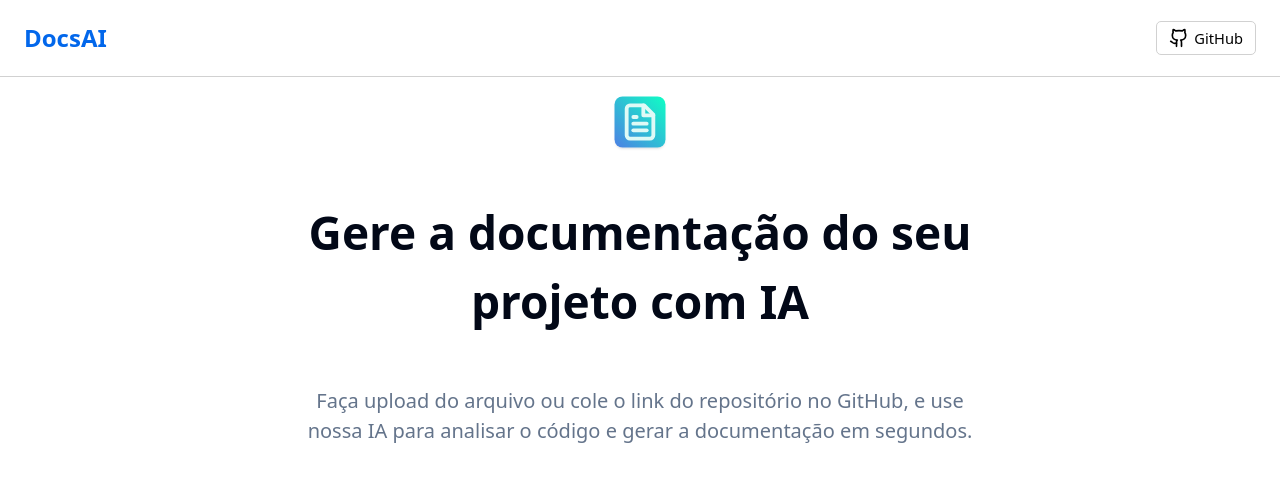
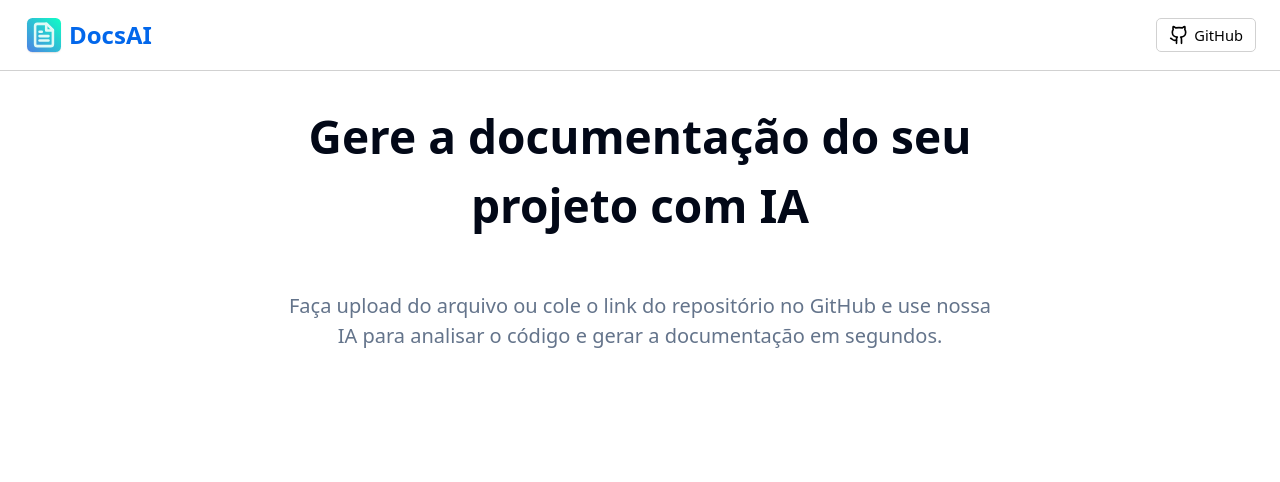
Before and after one commit to otaviocostao/docs-ai, a React (Vite) app: page / in a window 1280 px wide. Shown: the top 482 px of the page. Built offline with nearby package versions, Linux system fonts and the light colour scheme.

Commit message:
Alteração na header e na div de info

```diff
--- a/src/components/InfoArea/InfoArea.css
+++ b/src/components/InfoArea/InfoArea.css
@@ -7,6 +7,8 @@
 }
 
 .h1-area{
+    width: 100%;
+    height: auto;
     font-size: 23px;
     color: var(--font-color-black);
 }
@@ -15,14 +17,3 @@
     color: var(--font-color-gray);
     font-size: 20px;
 }
-
-.area-icon{
-    display: flex;
-    align-items: center;
-    justify-content: center;
-}
-
-.area-icon img{
-    width: 60px;
-    margin: 15px;
-}
--- a/src/components/InfoArea/InfoArea.jsx
+++ b/src/components/InfoArea/InfoArea.jsx
@@ -1,17 +1,15 @@
 import React from 'react'
 import './InfoArea.css'
-import Icon from '../../assets/icon.svg'
+
 const InfoArea = () => {
   return (
     <div className='info-area'>
-        <div className='area-icon'>
-            <img src={Icon} alt="Ícone" />
-        </div>
+
         <div className='h1-area'>
             <h1>Gere a documentação do seu projeto com IA</h1>
         </div>
         <div className='paragraph-area'>
-            <p>Faça upload do arquivo ou cole o link do repositório no GitHub, e use nossa IA para analisar o código e gerar a documentação em segundos.</p>
+            <p>Faça upload do arquivo ou cole o link do repositório no GitHub e use nossa IA para analisar o código e gerar a documentação em segundos.</p>
         </div>
     </div>
   )
--- a/src/components/navbar/NavBar.css
+++ b/src/components/navbar/NavBar.css
@@ -8,11 +8,22 @@
     display: flex;
     align-items: center;
     justify-content: space-between;
-    padding: 0px 24px;
+    padding: 15px 24px;
+}
+
+.docsai-logo{
+    display: flex;
+    align-items: center;
+    justify-content: center;
+}
+
+.docsai-logo img{
+    width: 40px;
+    padding-right: 5px;
 }
 
 .docsai-name{
     font-weight: bold;
     color: #0267eb;
-
+    margin: 0px;
 }
--- a/src/components/navbar/NavBar.jsx
+++ b/src/components/navbar/NavBar.jsx
@@ -1,13 +1,16 @@
 import React from 'react'
 import './NavBar.css'
 import BtnGithub from '../ui/btnGithub/BtnGithub'
-
+import Icon from '../../assets/icon.svg'
 
 const NavBar = () => {
   return (
     <header className='header-area'>
         <div className='navbar-content'>
-            <h2 className='docsai-name'>DocsAI</h2>
+            <div className='docsai-logo'>
+              <img src={Icon} />
+              <h2 className='docsai-name'>DocsAI</h2>
+            </div>
             <BtnGithub />
         </div>
     </header>
```
Also changed, not shown: 1 other file (tests, documents, lock files or other folders).
